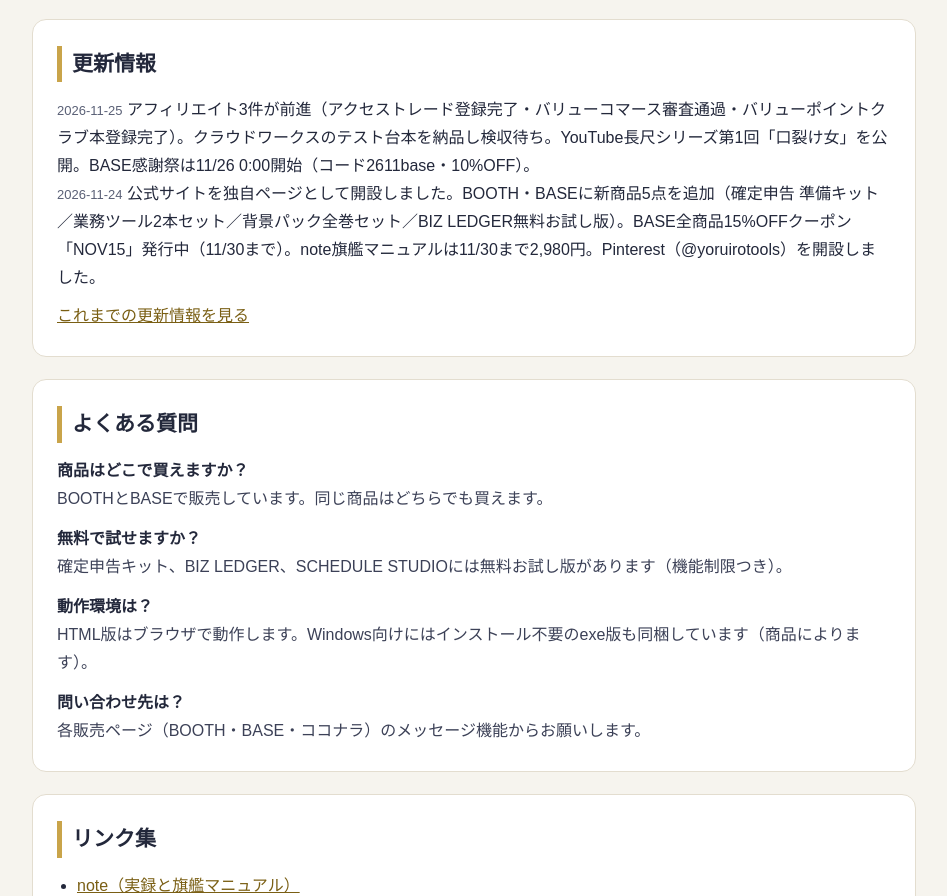
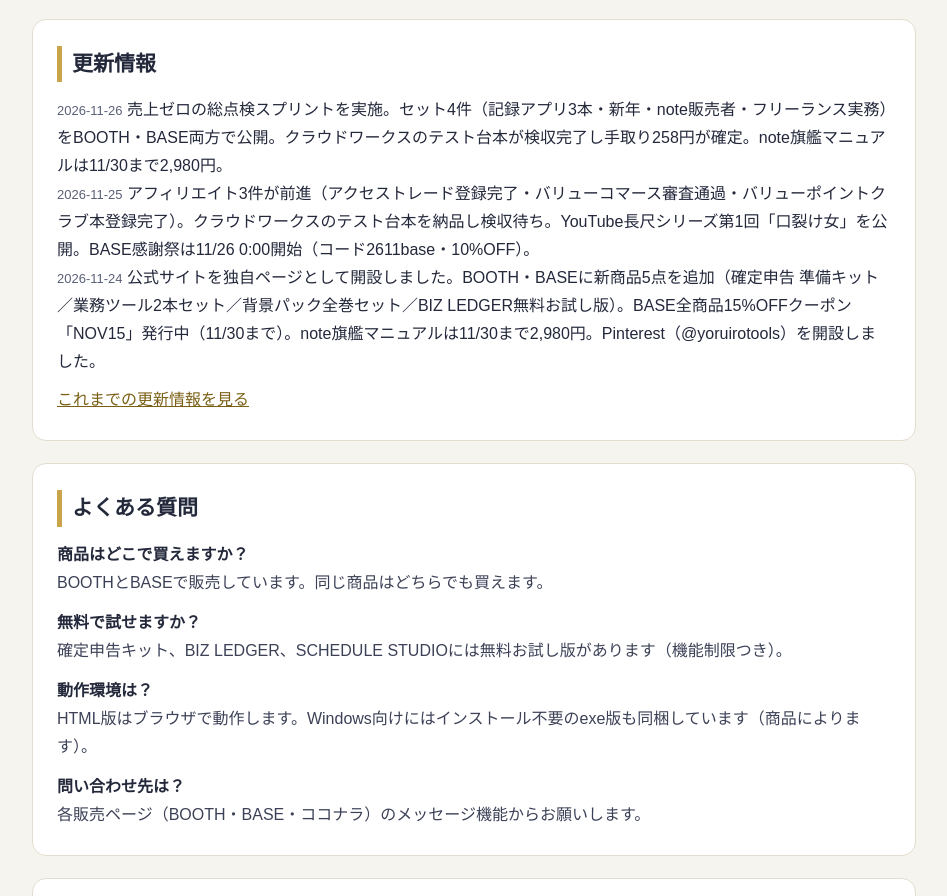
Before and after one commit to yoruiro-tools/yoruiro-tools.github.io, a plain HTML site: page index.html in a window 1280 px wide. Shown: the part 3188-4084 px from the top of the page, without its empty margins (166-1113 px from the left). Drawn offline with Linux system fonts and the light colour scheme.

Commit message:
トップページの更新情報に2026-11-26を追加

```diff
--- a/index.html
+++ b/index.html
@@ -106,6 +106,7 @@ footer{text-align:center;color:var(--mut);font-size:13px;padding:24px}
 
 <section id="updates">
 <h2>更新情報</h2>
+<p><span class="date">2026-11-26</span> 売上ゼロの総点検スプリントを実施。セット4件（記録アプリ3本・新年・note販売者・フリーランス実務）をBOOTH・BASE両方で公開。クラウドワークスのテスト台本が検収完了し手取り258円が確定。note旗艦マニュアルは11/30まで2,980円。</p>
 <p><span class="date">2026-11-25</span> アフィリエイト3件が前進（アクセストレード登録完了・バリューコマース審査通過・バリューポイントクラブ本登録完了）。クラウドワークスのテスト台本を納品し検収待ち。YouTube長尺シリーズ第1回「口裂け女」を公開。BASE感謝祭は11/26 0:00開始（コード2611base・10%OFF）。</p>
   <p><span class="date">2026-11-24</span> 公式サイトを独自ページとして開設しました。BOOTH・BASEに新商品5点を追加（確定申告 準備キット／業務ツール2本セット／背景パック全巻セット／BIZ LEDGER無料お試し版）。BASE全商品15%OFFクーポン「NOV15」発行中（11/30まで）。note旗艦マニュアルは11/30まで2,980円。Pinterest（@yoruirotools）を開設しました。</p>
 <p style="margin-top:10px"><a href="updates.html">これまでの更新情報を見る</a></p>
```
